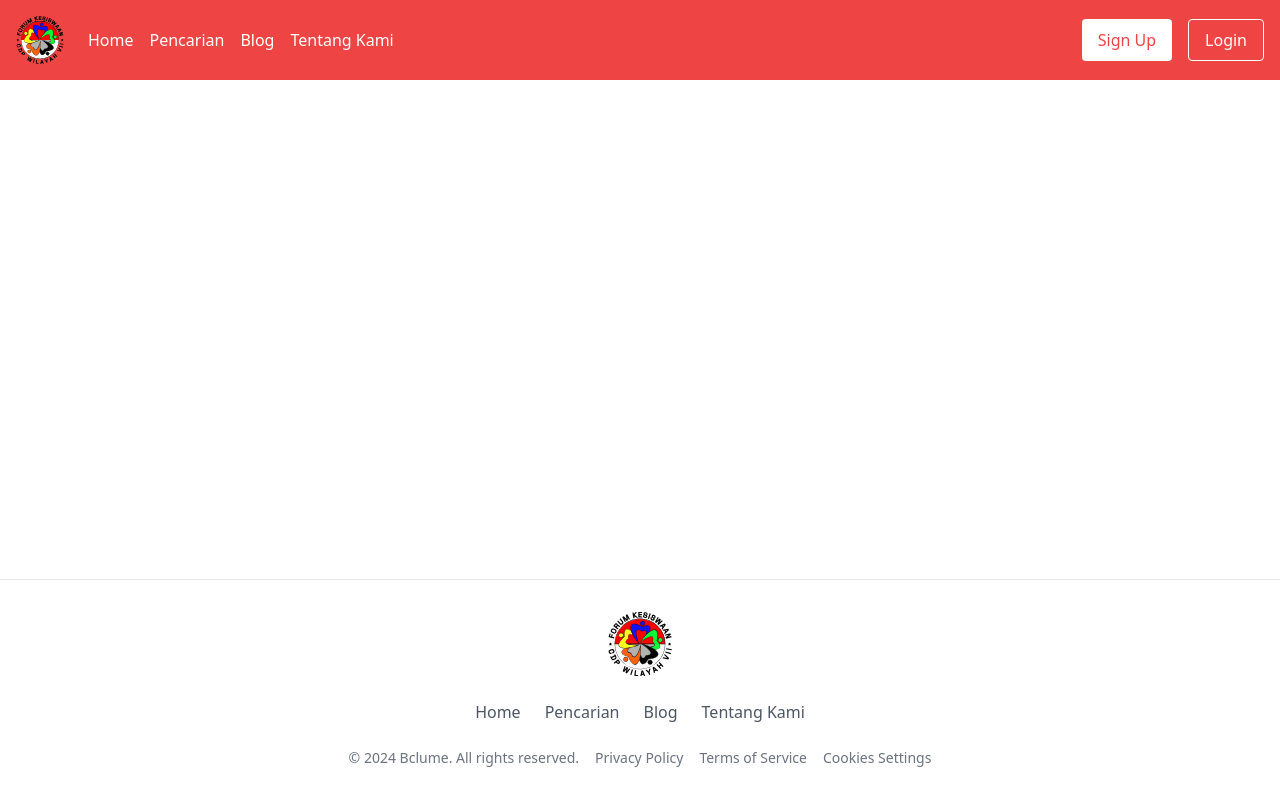
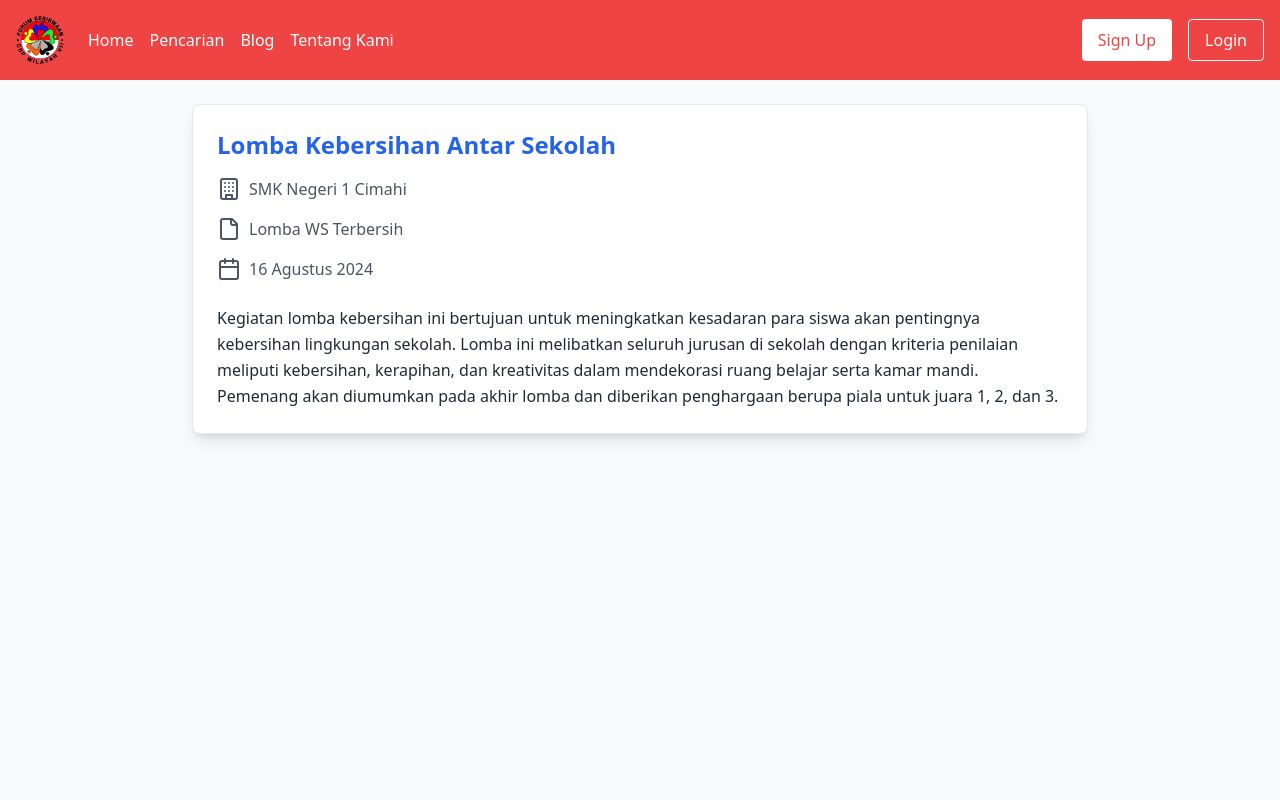
Before and after one commit to FumoRin/Forum_Kesiswaan_Frontend, a React (Vite) app: page /blog/1 in a window 1280 px wide. Shown: the top 800 px of the page. Built offline with nearby package versions, Linux system fonts and the light colour scheme.

Commit message:
Blog detail saat card diklik

```diff
--- a/src/App.jsx
+++ b/src/App.jsx
@@ -4,6 +4,7 @@ import Navbar from './components/navbar';
 import Footer from './components/footer';
 import SearchPage from './components/Search Page/searchPage';
 import SearchResults from './components/Search Results/searchResults';
+import BlogDetail from './components/Blog Post/BlogDetail';
 
 const App = () => {
   return (
@@ -13,6 +14,7 @@ const App = () => {
         <Routes>
           <Route path="/" element={<SearchPage />} />
           <Route path="/search-results" element={<SearchResults results={[]} />} />
+          <Route path="/blog/:id" element={<BlogDetail />} />
         </Routes>
         <Footer />
       </div>
--- /dev/null
+++ b/src/components/Blog Post/BlogDetail.jsx
@@ -0,0 +1,72 @@
+import React from 'react';
+import { File, Building, Calendar } from 'lucide-react';
+import { useParams } from 'react-router-dom';
+
+const BlogDetail = () => {
+  const { id } = useParams(); // Mengambil ID dari URL
+
+  // Contoh data dummy (ganti dengan fetch dari API atau context di implementasi nyata)
+  const blogData = [
+    {
+      id: '1',
+      title: 'Lomba Kebersihan Antar Sekolah',
+      school: 'SMK Negeri 1 Cimahi',
+      event: 'Lomba WS Terbersih',
+      date: '16 Agustus 2024',
+      content:
+        'Kegiatan lomba kebersihan ini bertujuan untuk meningkatkan kesadaran para siswa akan pentingnya kebersihan lingkungan sekolah. Lomba ini melibatkan seluruh jurusan di sekolah dengan kriteria penilaian meliputi kebersihan, kerapihan, dan kreativitas dalam mendekorasi ruang belajar serta kamar mandi. Pemenang akan diumumkan pada akhir lomba dan diberikan penghargaan berupa piala untuk juara 1, 2, dan 3.',
+    },
+    {
+      id: '2',
+      title: 'Pentas Seni Tahunan',
+      school: 'SMK Negeri 2 Cimahi',
+      event: 'Pentas Seni 2024',
+      date: '20 September 2024',
+      content:
+        'Pentas seni tahunan ini menjadi ajang untuk menampilkan kreativitas siswa melalui berbagai pertunjukan seni seperti musik, tari, drama, dan lainnya. Acara ini juga dihadiri oleh tamu undangan dari beberapa sekolah sekitar dan menjadi momen untuk mempererat hubungan antar sekolah.',
+    },
+  ];
+
+  // Cari data blog berdasarkan ID
+  const blog = blogData.find((item) => item.id === id);
+
+  // Jika blog tidak ditemukan
+  if (!blog) {
+    return (
+      <div className="p-4 text-center">
+        <h2 className="text-xl font-bold text-red-600">Blog tidak ditemukan</h2>
+        <p className="text-gray-600">Silakan kembali ke halaman sebelumnya.</p>
+      </div>
+    );
+  }
+
+  // Tampilan blog detail
+  return (
+    <div className="p-6 bg-gray-50 min-h-screen">
+      <div className="max-w-4xl mx-auto bg-white rounded-lg shadow-lg p-6 border border-gray-200">
+        <h1 className="text-2xl font-bold text-blue-600 mb-4">{blog.title}</h1>
+
+        <div className="flex flex-col gap-4 mb-6">
+          <div className="flex items-center gap-2 text-gray-600">
+            <Building />
+            <span>{blog.school}</span>
+          </div>
+          <div className="flex items-center gap-2 text-gray-600">
+            <File />
+            <span>{blog.event}</span>
+          </div>
+          <div className="flex items-center gap-2 text-gray-600">
+            <Calendar />
+            <span>{blog.date}</span>
+          </div>
+        </div>
+
+        <div className="text-gray-800 leading-relaxed">
+          <p>{blog.content}</p>
+        </div>
+      </div>
+    </div>
+  );
+};
+
+export default BlogDetail;
--- a/src/components/Search Results/resultCard.jsx
+++ b/src/components/Search Results/resultCard.jsx
@@ -1,14 +1,26 @@
 import React from 'react';
 import { File, Building, Calendar } from 'lucide-react';
+import { Link } from 'react-router-dom'; // Import Link dari react-router-dom
 
-const SearchResultCard = ({ school, event, date }) => {
+const SearchResultCard = ({ id, school, event, date }) => {
   return (
-    <div className="p-4 bg-white rounded-lg shadow-sm border border-blue-100">
+    <Link to={`/blog/${id}`} className="block"> {/* Bungkus seluruh kartu dengan Link */}
+      <div className="p-4 bg-white rounded-lg shadow-sm border border-blue-100 hover:shadow-md hover:border-blue-200 transition">
         <div className="flex gap-4">
           {/* Placeholder image container */}
           <div className="w-24 h-24 bg-gray-200 flex items-center justify-center rounded">
-          <svg className="w-8 h-8 text-gray-400" fill="none" stroke="currentColor" viewBox="0 0 24 24">
-            <path strokeLinecap="round" strokeLinejoin="round" strokeWidth="2" d="M4 16l4.586-4.586a2 2 0 012.828 0L16 16m-2-2l1.586-1.586a2 2 0 012.828 0L20 14m-6-6h.01M6 20h12a2 2 0 002-2V6a2 2 0 00-2-2H6a2 2 0 00-2 2v12a2 2 0 002 2z" />
+            <svg
+              className="w-8 h-8 text-gray-400"
+              fill="none"
+              stroke="currentColor"
+              viewBox="0 0 24 24"
+            >
+              <path
+                strokeLinecap="round"
+                strokeLinejoin="round"
+                strokeWidth="2"
+                d="M4 16l4.586-4.586a2 2 0 012.828 0L16 16m-2-2l1.586-1.586a2 2 0 012.828 0L20 14m-6-6h.01M6 20h12a2 2 0 002-2V6a2 2 0 00-2-2H6a2 2 0 00-2 2v12a2 2 0 002 2z"
+              />
             </svg>
           </div>
 
@@ -30,6 +42,7 @@ const SearchResultCard = ({ school, event, date }) => {
           </div>
         </div>
       </div>
+    </Link>
   );
 };
 
--- a/src/components/Search Results/searchResults.jsx
+++ b/src/components/Search Results/searchResults.jsx
@@ -1,27 +1,33 @@
 import React, {useState, useEffect} from 'react';
 import SearchResultCard from './resultCard';
 
+
 const sampleResults = [
   {
-    school: "SMAN 1 Jakarta",
-    event: "Seminar Pendidikan",
-    date: "20 Januari 2025"
+    id: '1',
+    title: 'Lomba Kebersihan Antar Sekolah',
+    school: 'SMK Negeri 1 Cimahi',
+    event: 'Lomba WS Terbersih',
+    date: '16 Agustus 2024',
   },
   {
-    school: "SMAN 2 Jakarta",
-    event: "Seminar Teknologi",
-    date: "21 Januari 2025"
+    id: '2',
+    school: 'SMAN 2 Jakarta',
+    event: 'Seminar Teknologi',
+    date: '21 Januari 2025',
   },
   {
-    school: "SMAN 3 Jakarta",
-    event: "Seminar Ekonomi",
-    date: "22 Januari 2025"
+    id: '3',
+    school: 'SMAN 3 Jakarta',
+    event: 'Seminar Ekonomi',
+    date: '22 Januari 2025',
   },
   {
-    school: "SMAN 4 Jakarta",
-    event: "Seminar Politik",
-    date: "23 Januari 2025"
-  }
+    id: '4',
+    school: 'SMAN 4 Jakarta',
+    event: 'Seminar Politik',
+    date: '23 Januari 2025',
+  },
 ];
 
 //Set height based on screen
@@ -53,6 +59,7 @@ const SearchResults = () => {
         {sampleResults.map((result, index) => (
           <SearchResultCard
             key={index}
+            id={result.id}
             school={result.school}
             event={result.event}
             date={result.date}
```
Lines whose indentation alone changed are shown as unchanged.
